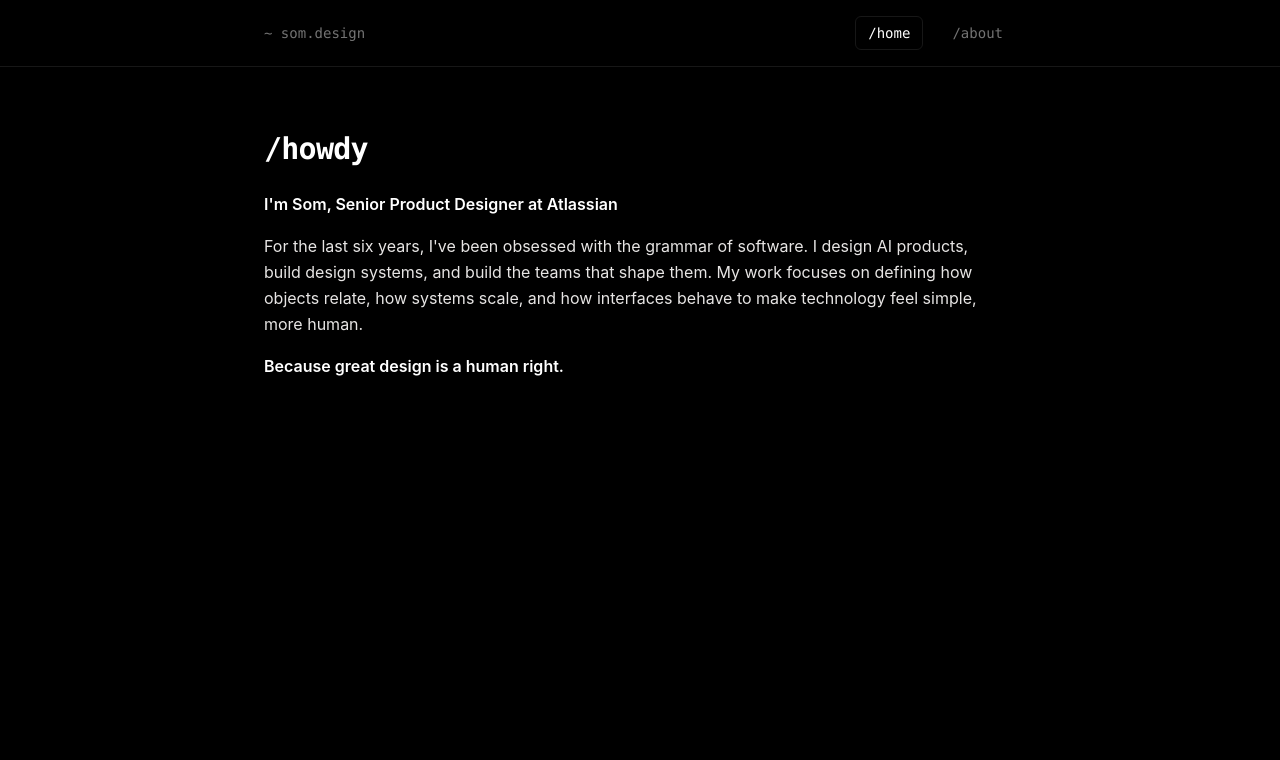
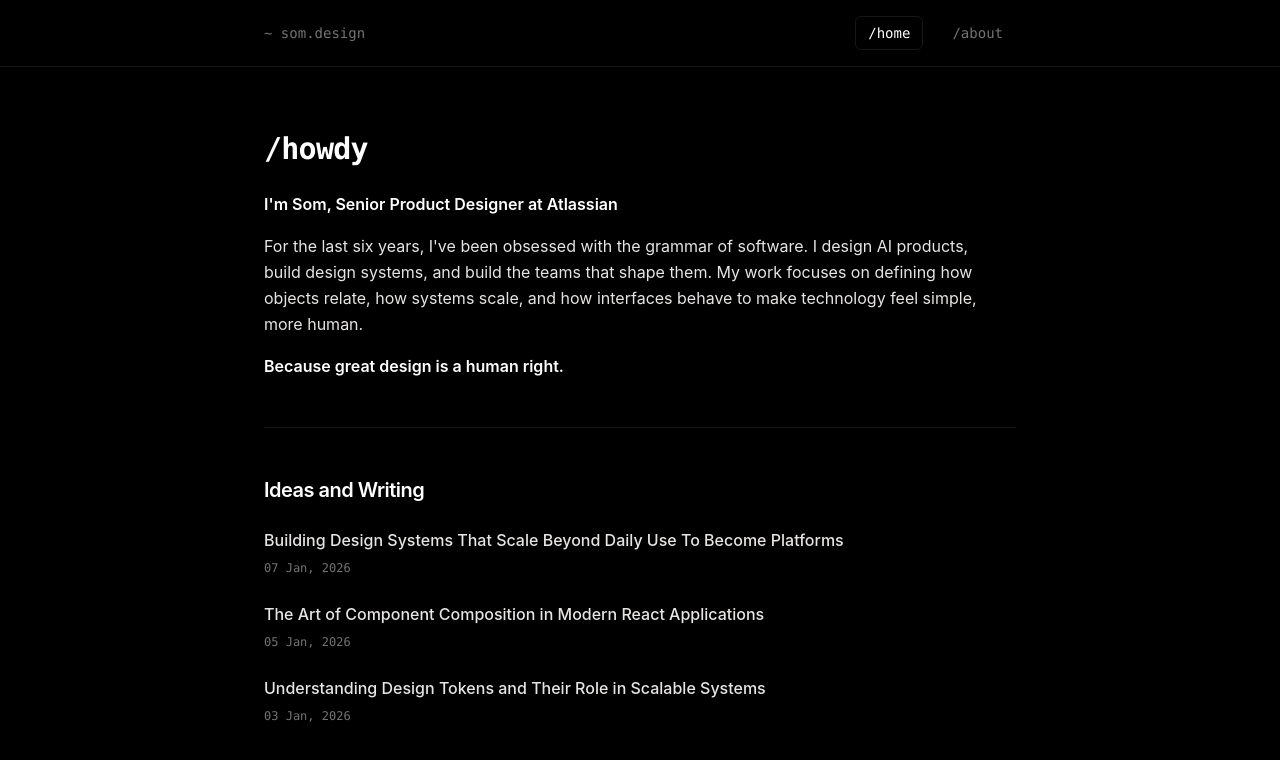
Before and after one commit to designedbysom/som-design-blog, a React (Vite) app: page / in a window 1280 px wide. Shown: the top 760 px of the page. Built offline with nearby package versions, Linux system fonts and the light colour scheme.

Commit message:
feat(home): add article list section with title and date display

```diff
--- a/src/data/strings.ts
+++ b/src/data/strings.ts
@@ -11,5 +11,8 @@ export const strings = {
       { text: "For the last six years, I've been obsessed with the grammar of software. I design AI products, build design systems, and build the teams that shape them. My work focuses on defining how objects relate, how systems scale, and how interfaces behave to make technology feel simple, more human.", bold: false },
       { text: "Because great design is a human right.", bold: true },
     ],
+    writing: {
+      title: "Ideas and Writing",
+    },
   },
 };
--- a/src/pages/Home.tsx
+++ b/src/pages/Home.tsx
@@ -1,8 +1,24 @@
 import { strings } from "@/data/strings";
+import { Link } from "react-router-dom";
 // import heroImage from "@/images/hero-wide-me.jpg";
 
+// Sample articles data - move this to a separate file or strings.ts later
+const articles = [
+  { slug: "sample-blog-post", title: "Building Design Systems That Scale Beyond Daily Use To Become Platforms", date: "2026-01-07" },
+  { slug: "#", title: "The Art of Component Composition in Modern React Applications", date: "2026-01-05" },
+  { slug: "#", title: "Understanding Design Tokens and Their Role in Scalable Systems", date: "2026-01-03" },
+];
+
 function Home() {
-  const { title, intro } = strings.home;
+  const { title, intro, writing } = strings.home;
+
+  const formatDate = (dateString: string) => {
+    const date = new Date(dateString);
+    const day = date.getDate().toString().padStart(2, '0');
+    const month = date.toLocaleDateString('en-US', { month: 'short' });
+    const year = date.getFullYear();
+    return `${day} ${month}, ${year}`;
+  };
 
   return (
     <div className="max-w-[800px] mx-auto px-6 py-12 sm:py-16">
@@ -29,6 +45,29 @@ function Home() {
         </div> */}
       </section>
 
+      <div className="border-b border-neutral-900 mb-12"></div>
+
+      <section className="writingList">
+        <h2 className="text-base text-xl font-semibold tracking-tight text-heading mb-6">{writing.title}</h2>
+        <ul className="space-y-6">
+          {articles.map((article) => (
+            <li key={article.slug}>
+              <Link
+                to={article.slug === "#" ? "#" : `/writing/${article.slug}`}
+                className="block"
+              >
+                <h4 className="text-base font-medium text-stone-200 hover:text-heading hover:underline mb-0.5">
+                  {article.title}
+                </h4>
+                <time className="text-[12px] text-neutral-500 font-mono">
+                  {formatDate(article.date)}
+                </time>
+              </Link>
+            </li>
+          ))}
+        </ul>
+      </section>
+
       {/* Other content below hero can go here with different layouts */}
     </div>
   );
```
Also changed, not shown: 1 other file (tests, documents, lock files or other folders).
